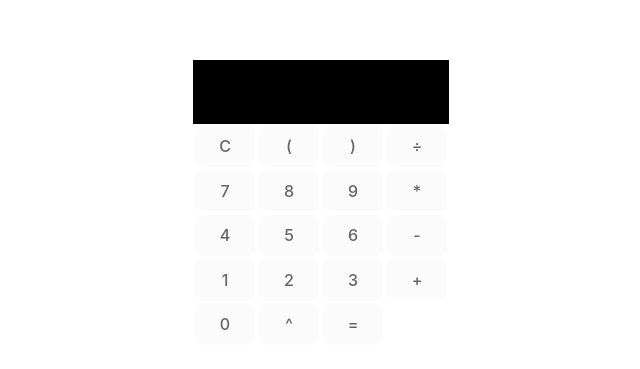
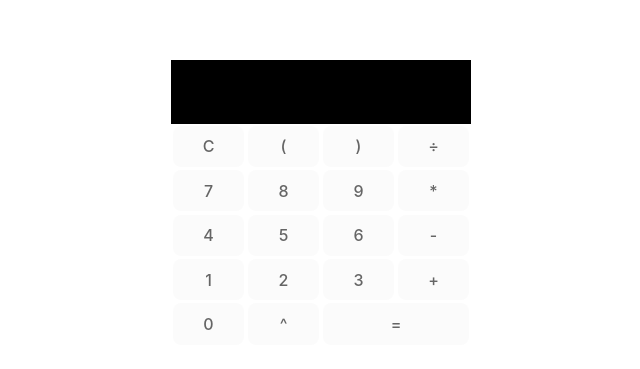
Before and after one commit to khz538/calculator-khz, a React (Vite) app: page / in a window 1280 px wide. Shown: the part 197-566 px from the top of the page, without its empty margins (319-959 px from the left). Built offline with nearby package versions, Linux system fonts and the light colour scheme.

Commit message:
fixed equal sign button

```diff
--- a/src/components/Calculator/calculator.css
+++ b/src/components/Calculator/calculator.css
@@ -13,18 +13,22 @@
     display: grid;
     /* grid-template-rows: minmax(2em, auto); */
     grid-template-rows: auto;
-    width: 20vw;
+    width: 300px;
     /* height:30vh; */
 }
 
+#id61 { grid-area: idEquals; }
+
 .buttons {
     display: grid;
-    grid-template-columns: repeat(4, 1fr);
+    grid-template-columns: 1fr 1fr 1fr 1fr;
+    grid-template-areas:
+    "idClear idOpenParen idCloseParen idDivide"
+    "id7 id8 id9 idMultiply"
+    "id4 id5 id6 idSubtract"
+    "id1 id2 id3 idAdd"
+    "id0 id0 idEquals idEquals";
 }
-
-/* #id0 {
-    grid-column: 1 / span 2;
-} */
 
 .display {
     display: flex;
@@ -53,3 +57,9 @@
     height: 3em;
     text-align: right;
 }
+
+/* .buttons > #id61 {
+    border: 1px solid white;
+    display: grid;
+    grid-template-columns: 2fr;
+} */
--- a/src/components/Calculator/index.jsx
+++ b/src/components/Calculator/index.jsx
@@ -105,10 +105,16 @@ const Calculator = () => {
     const buttons = {row1, row2, row3, row4, row5};
 
     for (let row in buttons) {
-        buttons[row] = buttons[row].map(label =>
-            <button key={label} onClick={handleClick} value={label} id={`id${label}`}>{label}</button>
+        buttons[row] = buttons[row].map((label, i, arr) =>
+            <button key={label} onClick={handleClick} value={label} id={`id${label.charCodeAt()}`}>{label}</button>
         )
     }
+
+
+
+    useEffect(() => {
+        console.log(buttons)
+    }, [])
 
     return (
         <>
```
